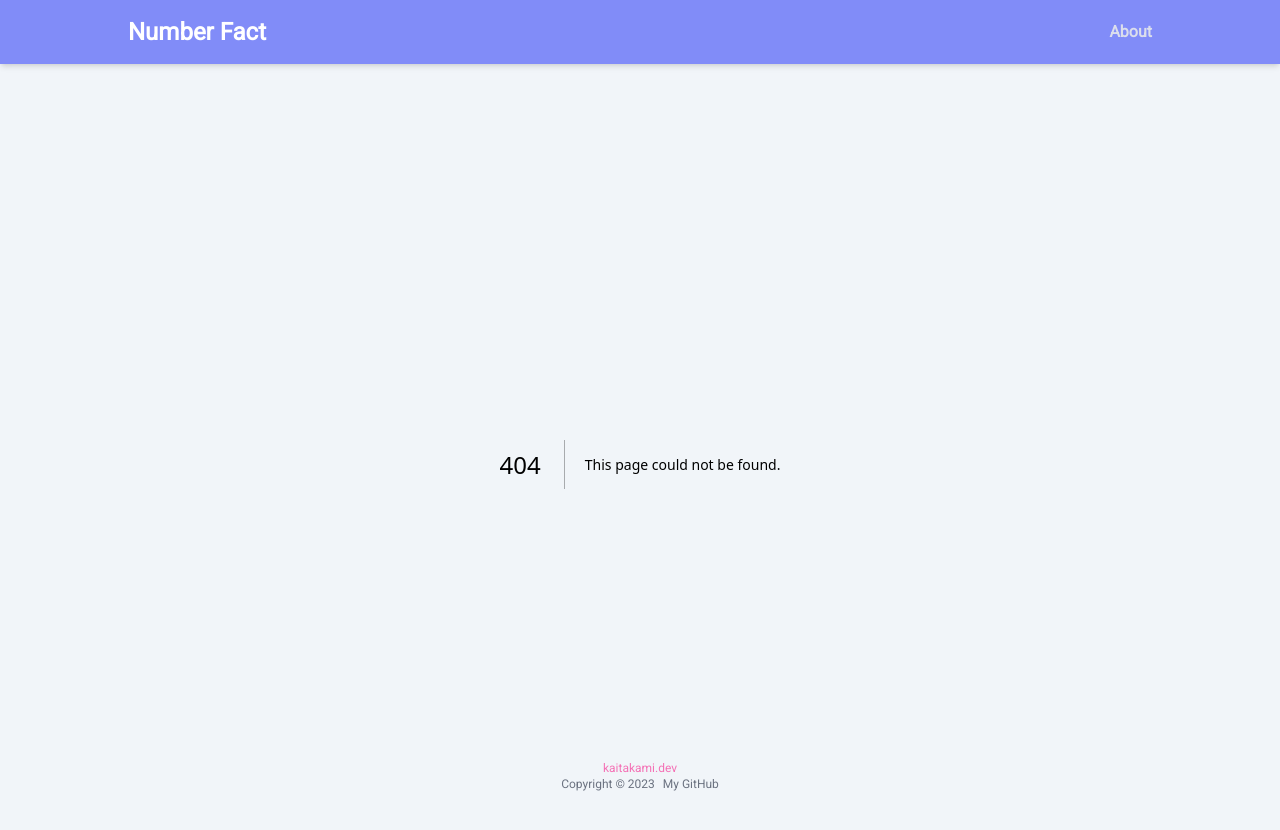
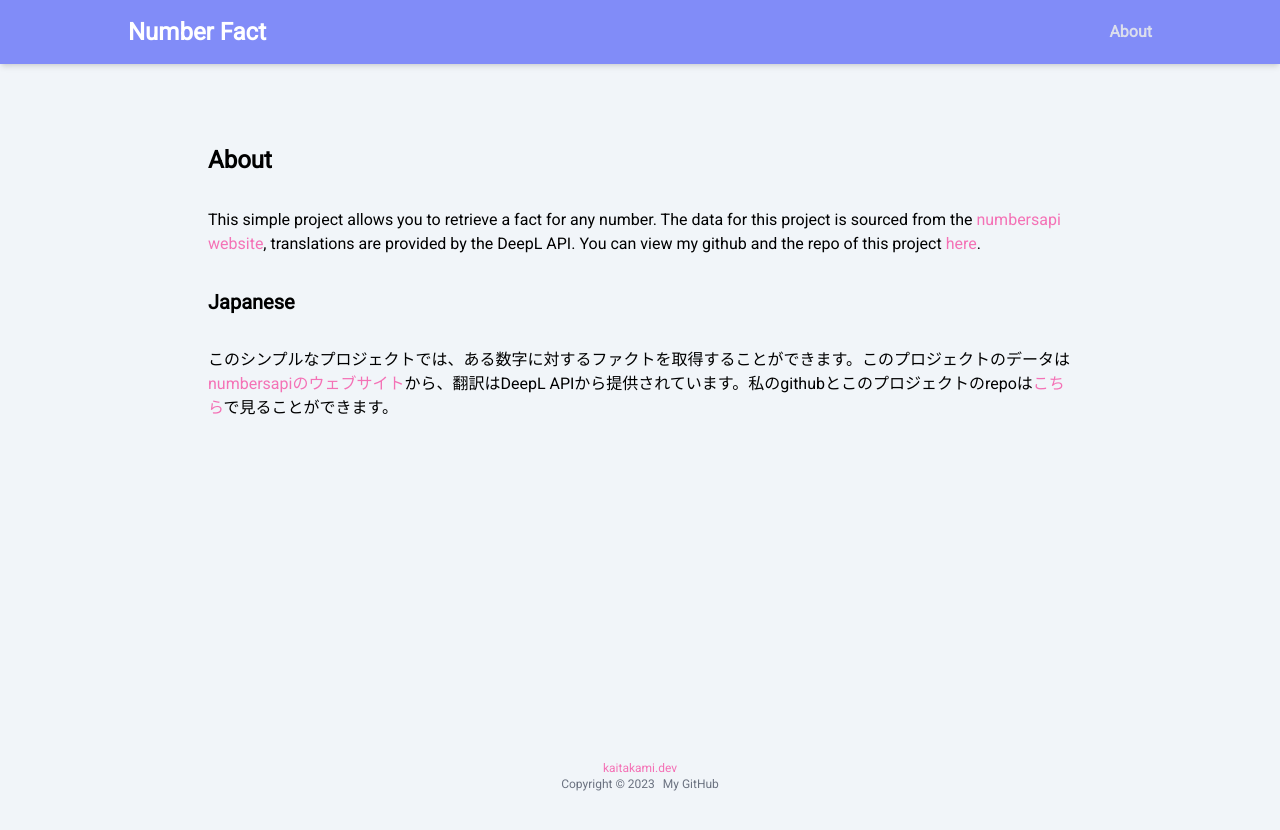
Before and after one commit to kaitakami/math-fact-nextjs, a Next.js app: page /about in a window 1280 px wide. Before the commit this address had no page. Shown: the top 830 px of the page. After the commit the page ends 800 px from the top, so only its background shows below. Built offline with nearby package versions, Linux system fonts and the light colour scheme.

Commit message:
Create about page

```diff
--- /dev/null
+++ b/app/about/page.tsx
@@ -0,0 +1,25 @@
+import React from 'react'
+
+const About = () => {
+  return (
+    <main className='container flex flex-col gap-8 p-3 pt-20 md:p-20'>
+      <h1 className='text-2xl font-bold'>About</h1>
+      <p>
+        This simple project allows you to retrieve a fact for any number. The data for this project is sourced from the{' '}
+        <a className='text-pink-400 hover:underline' href="http://numbersapi.com" target="_blank" rel="noreferrer">numbersapi website</a>
+        , translations are provided by the DeepL API. You can view my github and the repo of this project{' '}
+        <a className='text-pink-400 hover:underline' href="https://github.com/kaitakami" target="_blank" rel="noreferrer">here</a>
+        .</p>
+      <h2 className='text-xl font-bold'>Japanese</h2>
+      <p>
+        このシンプルなプロジェクトでは、ある数字に対するファクトを取得することができます。このプロジェクトのデータは
+        <a className='text-pink-400 hover:underline' href="http://numbersapi.com" target="_blank" rel="noreferrer">numbersapiのウェブサイト</a>
+        から、翻訳はDeepL APIから提供されています。私のgithubとこのプロジェクトのrepoは
+        <a className='text-pink-400 hover:underline' href="https://github.com/kaitakami" target="_blank" rel="noreferrer">こちら</a>
+        で見ることができます。
+      </p>
+    </main>
+  )
+}
+
+export default About
```
